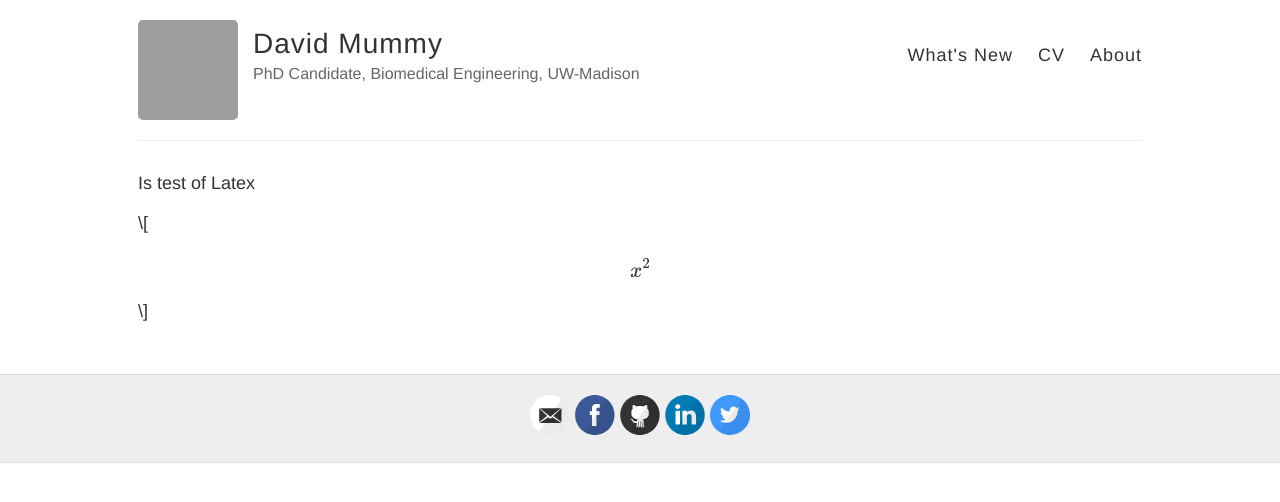
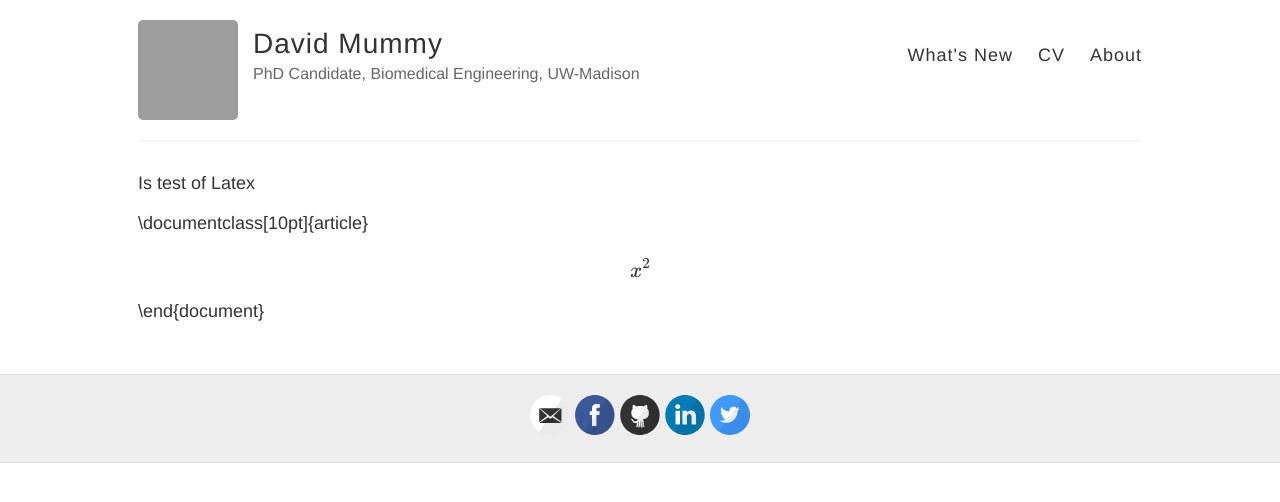
Before and after one commit to mummydg/mummydg.github.io, a Jekyll site: the page built from latex.md, in a window 1280 px wide. Shown: the top 502 px of the page. Built offline with Jekyll 4.4.1, drawn with Linux system fonts in a browser that asks for light colours; formulas are drawn with MathJax 3; grey boxes are pictures that could not be loaded.

Commit message:
More latex testing

```diff
--- a/latex.md
+++ b/latex.md
@@ -8,10 +8,9 @@ permalink: /latex/
 
 Is test of Latex
 
-\\[
 
+\documentclass[10pt]{article}
 
 $$ x^2 $$
 
-
-\\]
+\end{document}
```
